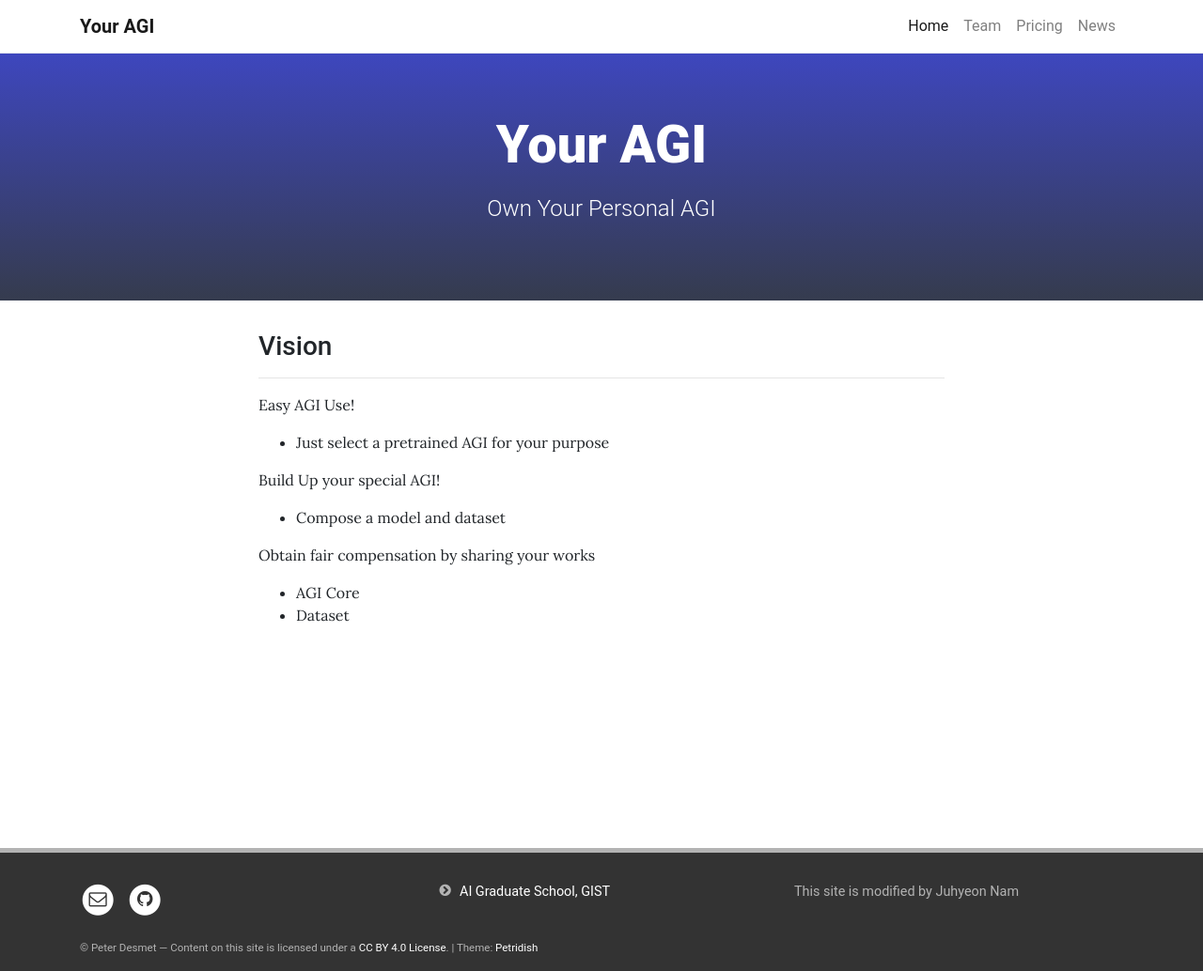
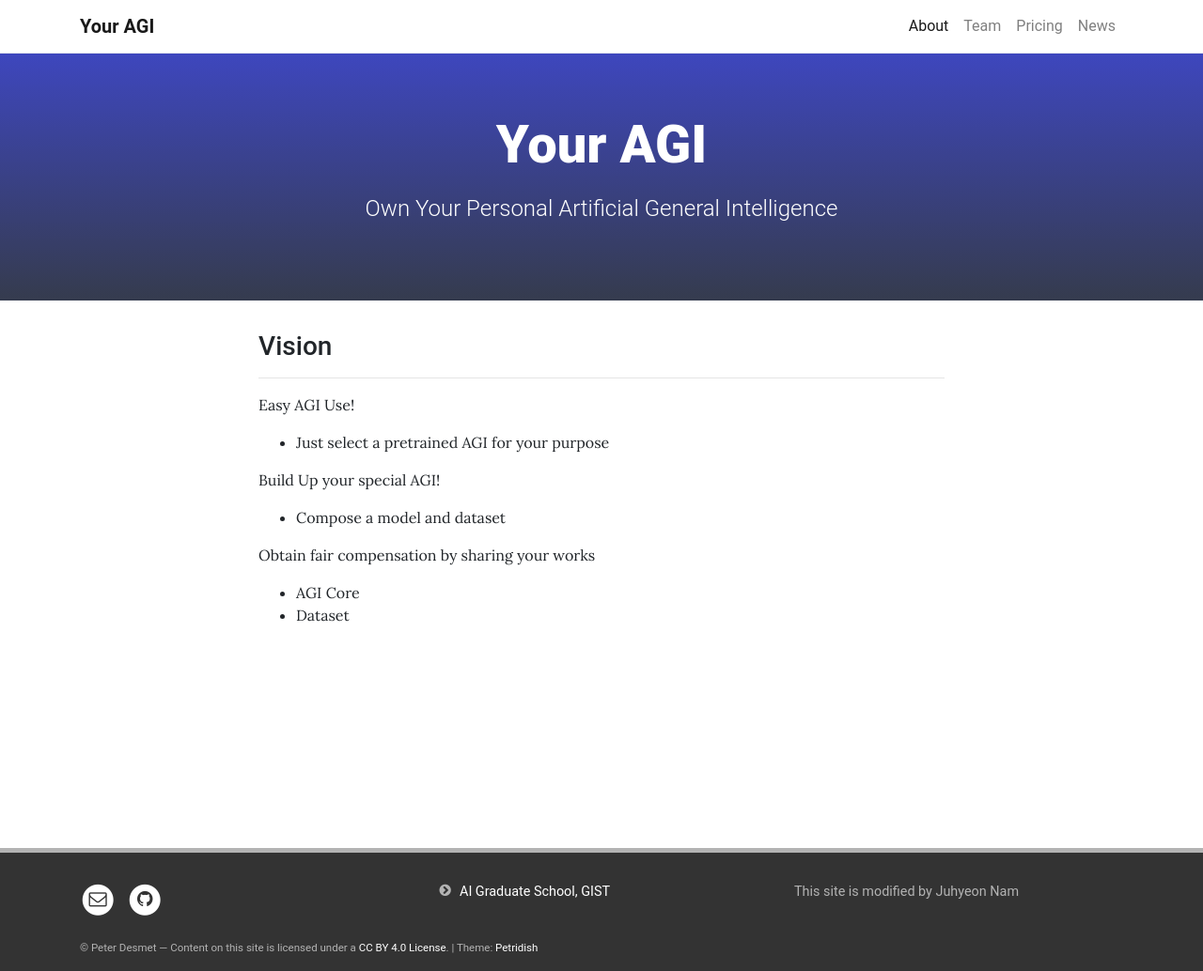
Before and after one commit to youragi/youragi.github.io, a Jekyll site: the page built from pages/home.md, in a window 1280 px wide. Shown: the whole page at 94% size. Built offline with Jekyll 4.4.1, drawn with Linux system fonts in a browser that asks for light colours.

Commit message:
prototype

```diff
--- a/_data/navigation.yml
+++ b/_data/navigation.yml
@@ -1,6 +1,6 @@
 # Links listed below will be included in your site's navbar (navigation at the top)
 
-- text: Home # Note that users can also reach the homepage by clicking the site's title on the left in the navbar
+- text: About  # Note that users can also reach the homepage by clicking the site's title on the left in the navbar
   href: /
   #- text: Research
   #href: /research/
--- a/_data/team.yml
+++ b/_data/team.yml
@@ -8,7 +8,7 @@
   email: kangil.kim.01@gmail.com
   #scholar: https://scholar.google.co.kr/citations?user=RZggOtkAAAAJ&hl=ko&oi=ao
 
-- name: Partner
+- name: GIST Intelligence Representation and Reasoning Lab (partner)
   role: AI Core/Application Research
   image: assets/img/IRR_logo.png
   #homepage: irrlab.github.io
--- a/pages/home.md
+++ b/pages/home.md
@@ -1,7 +1,7 @@
 ---
 layout: home
 title: Your AGI
-description: Own Your Personal AGI
+description: Own Your Personal Artificial General Intelligence
 background: /assets/img/default_background.png
 permalink: /
 ---
```
